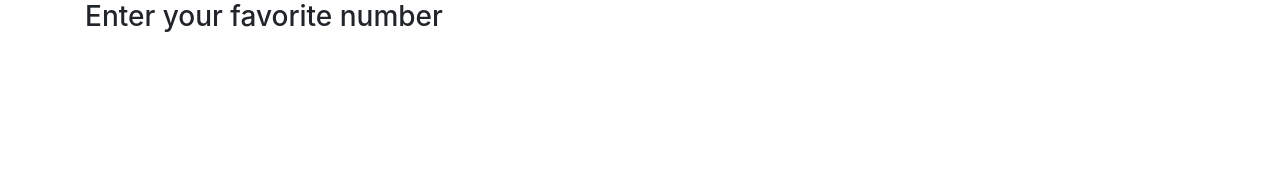
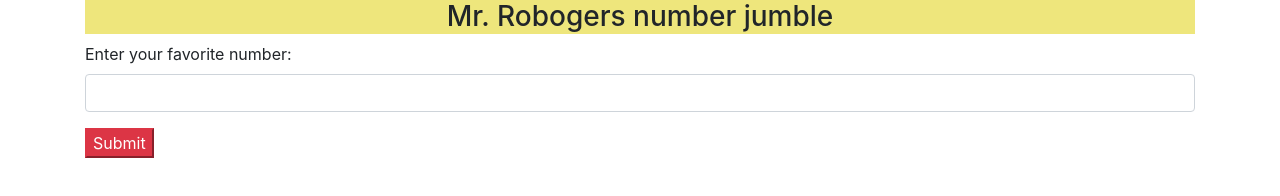
Before and after one commit to Drewmacauley/W3-Mr-Roboger-s-Neighborhood, a plain HTML site: page index.html in a window 1280 px wide. Drawn offline with Linux system fonts and the light colour scheme.

Commit message:
add styles/button

```diff
--- a/css/styles.css
+++ b/css/styles.css
@@ -0,0 +1,4 @@
+h3 {
+  text-align: center;
+  background: rgb(238, 230, 124);
+}
--- a/index.html
+++ b/index.html
@@ -1,7 +1,7 @@
 <!DOCTYPE html>
 <html lang="en-US">
 <head>
-  <title>Mr. Robober's Neighborhood</title>
+  <title>Mr. Roboger's Neighborhood</title>
   <link href="css/bootstrap.css" rel="stylesheet" type="text/css">
   <link href="css/styles.css" rel="stylesheet" type="text/css">
   <script src="js/jquery-3.5.1.js"></script>
@@ -9,7 +9,17 @@
 </head>
 <body>
 
-  <div class="container">
-    <h3>Enter your favorite number</h3>
-    <form id=""></form>
+  <div class="container" class="jumbotron">
+    <h3>Mr. Robogers number jumble</h3>
+    <form id="numberForm">
+      <div class="form-group">
+        <label for="numberInput">Enter your favorite number:</label>
+        <input id="numberInput" class="form-control" type="text">
+      </div>
+      <button type="submit" class="btn-danger">Submit</button>
+    </form>
+    <div id="results">
+
+    </div>
   </div>
+</body>
```
